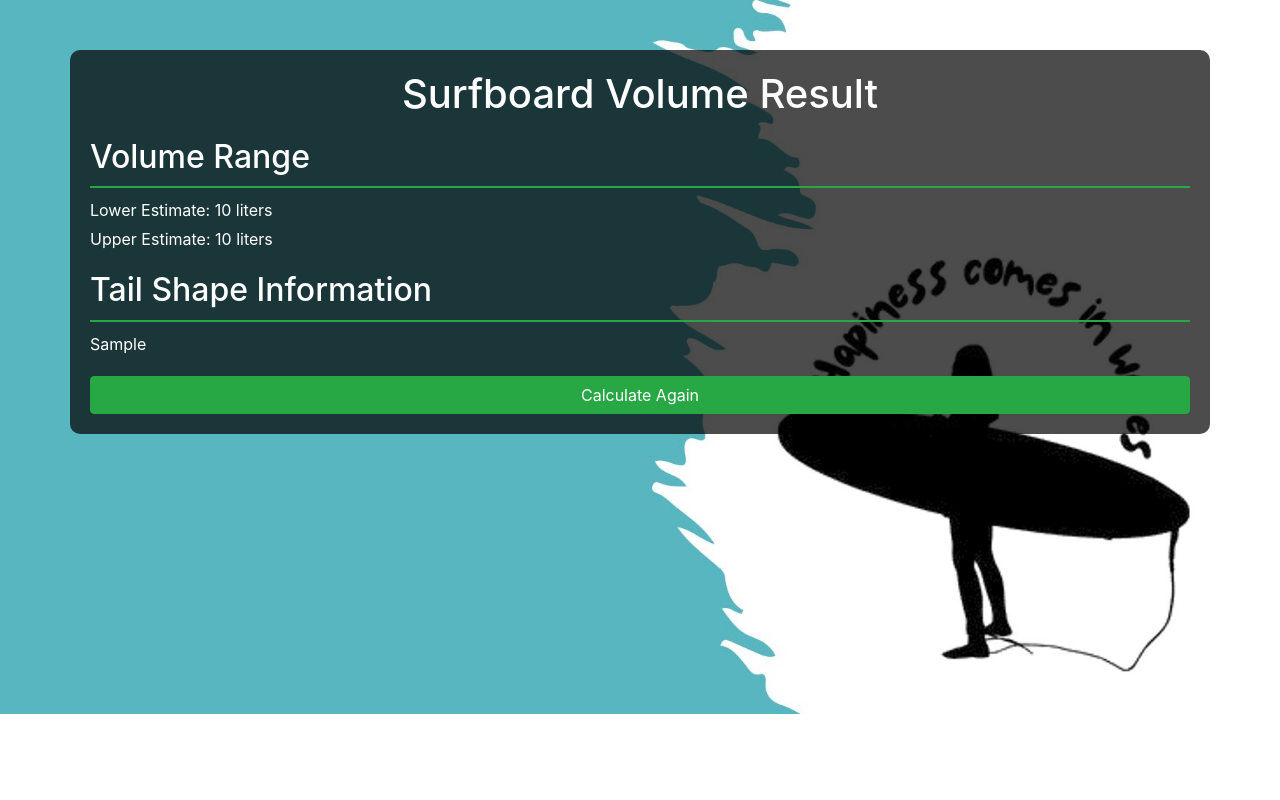
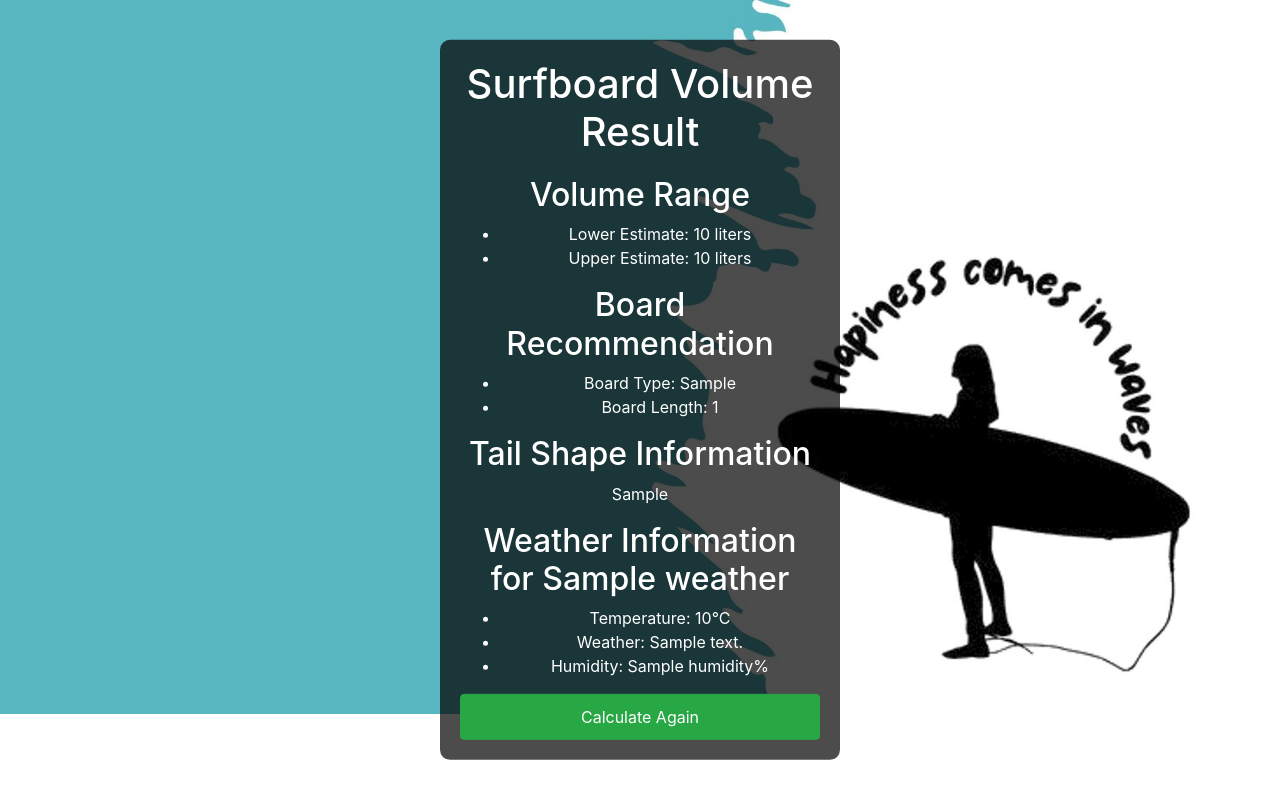
Before and after one commit to Catash37/surfsapp, a Flask app: template templates/result.html in a window 1280 px wide. Run offline with Flask 3, Linux system fonts and the light colour scheme; the template is opened without the code that fills it: most values are stand-ins (such as "Sample title", 1, 10 or a date in 2020); some libraries are stand-ins or nearby versions.

Commit message:
Added Features
Changed app to include board length and type. Using an API to gain current surf conditions and output best board type for those condition.

```diff
--- a/app.py
+++ b/app.py
@@ -5,6 +5,9 @@ from wtforms.validators import DataRequired
 from flask_sqlalchemy import SQLAlchemy
 from flask_bootstrap import Bootstrap
 import requests
+
+# Key for swell forecast API
+key_API ="8e6bc43c-e89b-11ed-92e6-0242ac130002-8e6bc4a0-e89b-11ed-92e6-0242ac130002"
 
 # Initialize the app
 app = Flask(__name__)
@@ -15,6 +18,22 @@ app.config['SQLALCHEMY_TRACK_MODIFICATIONS'] = False
 # Initialize extensions
 db = SQLAlchemy(app)
 Bootstrap(app)
+
+# Create dictionaries for each city
+sydney_coordinates = {
+    'lat': -33.8688,
+    'long': 151.209900
+}
+
+perth_coordinates = {
+    'lat': -31.9514,
+    'long': 115.8617
+}
+
+melbourne_coordinates = {
+    'lat': -37.8136,
+    'long': 144.9631
+}
 
 # Define the model
 class Surfboard(db.Model):
@@ -32,11 +51,12 @@ class Surfboard(db.Model):
     }
 
     TAIL_SHAPES_INFO = {
-        'allround': 'Squash tail: Great for all-around performance.',
-        'control': 'Round tail: Offers smooth turns and better control.',
-        'big': 'Pin tail: Ideal for big waves, provides excellent hold.',
-        'small': 'Swallow tail: Enhances maneuverability in small waves.'
+        'squash': 'Squash tail: Great for all-around performance.',
+        'round': 'Round tail: Offers smooth turns and better control.',
+        'pin': 'Pin tail: Ideal for big waves, provides excellent hold.',
+        'swallow': 'Swallow tail: Enhances maneuverability in small waves.'
     }
+
 
     @classmethod
     def calculate_volume(cls, weight, skill_level):
@@ -48,6 +68,105 @@ class Surfboard(db.Model):
 
         return volume
 
+    # Function to calculate suitable board lengths for user based on their ability and weight
+    def calc_length(x, y):
+        if x == 'beginner' or x == 'progressive':
+            if y <= 55:
+                length = "5'8 - 6'2"
+                return length
+            elif y >= 55 or y <= 72:
+                length = "5'10 - 6'4"
+                return length
+            elif y >= 72 or y <= 82:
+                length = "6'0 - 6'8"
+                return length
+            elif y >= 82:
+                length = "6'4 - 6'10"
+                return length
+        elif x == 'advanced':
+            if y <= 55:
+                length = "5'4 - 6'0"
+                return length
+            elif y >= 55 or y <= 72:
+                length = "5'6 - 6'2"
+                return length
+            elif y >= 72 or y <= 82:
+                length = "5'8 - 6'4"
+                return length
+            elif y >= 82:
+                length = "5'10 - 6'6"
+                return length
+
+    def surfboard_shape_rec(x):
+        if x <= 0.5:
+            board_shape = "Fish/Groveler/Longboard"
+        elif 0.6 <= x <= 1.0:
+            board_shape = "Fish/Shortboard"
+        elif 1.1 <= x <= 1.5:
+            board_shape = "Shortboard"
+        elif 1.6 <= x <= 2.0:
+            board_shape = "Shortboard/Performance Shortboard"
+        elif 2.1 <= x <= 2.5:
+            board_shape = "Performance Shortboard/Step Up"
+        elif 2.6 <= x <= 3.5:
+            board_shape = "Step Up"
+        elif x >= 3.6:
+            board_shape = "Gun/Tow - Goodluck :0"
+        else:
+            board_shape = 'Invalid parameters'
+        return board_shape
+
+    def get_city(x):
+        if x == 'Sydney':
+            location = sydney_coordinates
+        elif x == 'Melbourne':
+            location = melbourne_coordinates
+        elif x == 'Perth':
+            location = perth_coordinates
+        else:
+            location = "Invalid Location"
+        return location
+
+
+
+    def swell(x ,key):
+        import arrow
+        import requests
+
+        lat = x['lat']
+        lng = x['long']
+
+        # Get first hour of today
+        start = arrow.now().floor('day')
+
+        # Get last hour of today
+        end = arrow.now().ceil('day')
+
+        response = requests.get(
+        'https://api.stormglass.io/v2/weather/point',
+        params={
+            'lat': lat,
+            'lng': lng,
+            'params': ','.join(['waveHeight', 'waterTemperature']),
+            'start': start.to('UTC').timestamp(),  # Convert to UTC timestamp
+            'end': end.to('UTC').timestamp()  # Convert to UTC timestamp
+        },
+        headers={
+            'Authorization': key
+        }
+        )
+
+        json_data= response.json()
+
+        # Get the first entry in the dictionary
+        first_entry = json_data['hours'][0]
+
+        # Extract the waveHeight
+        height_swell = first_entry['waveHeight']['sg']
+
+        return height_swell
+
+
 # Define the form
 class SurfboardForm(FlaskForm):
     weight = FloatField('Weight (kg)', validators=[DataRequired()])
@@ -56,12 +175,32 @@ class SurfboardForm(FlaskForm):
         ('progressive', 'Progressive'),
         ('advanced', 'Advanced'),
     ], validators=[DataRequired()])
-    tail_shape = SelectField('What kind of surfboard do you need?', choices=[
-        ('allround', 'All Rounder'),
-        ('control', 'More Control'),
-        ('big', 'Ride Big Waves'),
-        ('small', 'Ride Smaller Waves'),
+    tail_shape = SelectField('Tail Shape', choices=[
+        ('squash', 'Squash Tail'),
+        ('round', 'Round Tail'),
+        ('pin', 'Pin Tail'),
+        ('swallow', 'Swallow Tail'),
     ], validators=[DataRequired()])
+    city = SelectField('Location:', choices=[
+        ('Sydney'),
+        ('Melbourne'),
+        ('Perth')
+    ])
+
+
+def get_weather_data(city):
+    api_key = 'f3337f70ad27b09a847fe7856d3ceaaf'
+    base_url = 'http://api.openweathermap.org/data/2.5/weather'
+    params = {
+        'q': city,
+        'appid': api_key,
+        'units': 'metric'
+    }
+    response = requests.get(base_url, params=params)
+    print(response.url)  # Print the URL for debugging
+    print(response.json())  # Print the JSON response for debugging
+    return response.json()
+
 
 # Define the route
 @app.route('/', methods=['GET', 'POST'])
@@ -72,17 +211,26 @@ def index():
         weight = form.weight.data
         skill_level = form.skill_level.data
         tail_shape = form.tail_shape.data
+        city_ = form.city.data
         city = request.form.get('city')
         original_volume = Surfboard.calculate_volume(weight, skill_level)
         volume_lower = original_volume - 2
         volume_upper = original_volume + 8
+        length = Surfboard.calc_length(skill_level, weight)
+        tail_info = Surfboard.TAIL_SHAPES_INFO.get(tail_shape, 'Unknown tail shape')
+        board_rec = Surfboard.surfboard_shape_rec(Surfboard.swell(Surfboard.get_city(city_), key_API))
 
-        tail_info = Surfboard.TAIL_SHAPES_INFO.get(tail_shape, 'Unknown tail shape')
+        if city:
+            weather_data = get_weather_data(city)
+            if weather_data.get('cod') != 200:  # Check if the response contains an error code
+                error = weather_data.get('message', 'Error fetching weather data')
+            else:
+                weather = weather_data
 
-        return render_template('result.html', volume_lower=volume_lower, volume_upper=volume_upper, tail_info=tail_info,  error=error)
+        return render_template('result.html', volume_lower=volume_lower, volume_upper=volume_upper, length=length, tail_info=tail_info, board_rec=board_rec, error=error)
     return render_template('calculate.html', form=form)
 
 if __name__ == '__main__':
     with app.app_context():
         db.create_all()
-    app.run(host='0.0.0.0', debug=True)
+    app.run(debug=True)
--- a/templates/calculate.html
+++ b/templates/calculate.html
@@ -45,6 +45,10 @@
                 {{ form.tail_shape.label(class="form-control-label") }}
                 {{ form.tail_shape(class="form-control") }}
             </div>
+            <div class="form-group">
+                {{ form.city.label(class="form-control-label") }}
+                {{ form.city(class="form-control") }}
+            </div>
             <button type="submit" class="btn btn-primary btn-block">Calculate</button>
         </form>
     </div>
--- a/templates/result.html
+++ b/templates/result.html
@@ -1,47 +1,58 @@
-<!doctype html>
+<!DOCTYPE html>
 <html lang="en">
 <head>
-    <meta charset="utf-8">
-    <meta name="viewport" content="width=device-width, initial-scale=1, shrink-to-fit=no">
+    <meta charset="UTF-8">
+    <meta name="viewport" content="width=device-width, initial-scale=1.0">
     <title>Surfboard Volume Result</title>
     <link rel="stylesheet" href="https://stackpath.bootstrapcdn.com/bootstrap/4.3.1/css/bootstrap.min.css">
     <style>
         body {
             background-image: url("{{ url_for('static', filename='wallpaper.jpeg') }}");
-            background-size: cover;
+            background-size: 100% auto;
             background-repeat: no-repeat;
             color: #fff;
+            margin: 0;
+            padding: 0;
+            height: 100vh;
+            position: relative;
         }
         .container {
             background-color: rgba(0, 0, 0, 0.7);
             padding: 20px;
             border-radius: 10px;
-            margin-top: 50px;
+            width: 100%;
+            max-width: 400px;
+            text-align: center;
+            position: absolute;
+            top: 50%;
+            left: 50%;
+            transform: translate(-50%, -50%);
         }
         h1 {
-            text-align: center;
             margin-bottom: 20px;
+        }
+        .form-group {
+            margin-bottom: 20px;
+        }
+        .form-control-label {
+            display: block;
+            text-align: left;
+            margin-bottom: 5px;
+        }
+        .form-control {
+            width: 100%;
+            padding: 10px;
+            border: 1px solid #ced4da;
+            border-radius: 5px;
         }
         .btn-primary {
             background-color: #28a745;
             border-color: #28a745;
-        }
-        ul {
-            list-style-type: none;
-            padding: 0;
-        }
-        li {
-            margin: 5px 0;
-        }
-        .section {
-            margin-bottom: 20px;
-        }
-        .section h2 {
-            border-bottom: 2px solid #28a745;
-            padding-bottom: 10px;
-            margin-bottom: 10px;
+            width: 100%;
+            padding: 10px;
         }
     </style>
+
 </head>
 <body>
     <div class="container">
@@ -54,13 +65,35 @@
                 <li>Upper Estimate: {{ volume_upper | int }} liters</li>
             </ul>
         </div>
-
+        <div class="section">
+            <h2>Board Recommendation</h2>
+            <ul>
+                <li>Board Type: {{ board_rec }} </li>
+                <li>Board Length: {{ length }} </li>
+            </ul>
+        </div>
         <div class="section">
             <h2>Tail Shape Information</h2>
             <p>{{ tail_info }}</p>
         </div>
 
-        <a href="{{ url_for('index') }}" class="btn btn-primary btn-block">Calculate Again</a>
+        {% if error %}
+            <div class="section">
+                <h2 class="text-danger">Error</h2>
+                <p class="text-danger">{{ error }}</p>
+            </div>
+        {% elif weather %}
+            <div class="section">
+                <h2>Weather Information for {{ weather.name }}</h2>
+                <ul>
+                    <li>Temperature: {{ weather.main.temp }}°C</li>
+                    <li>Weather: {{ weather.weather[0].description }}</li>
+                    <li>Humidity: {{ weather.main.humidity }}%</li>
+                </ul>
+            </div>
+        {% endif %}
+
+        <a href="{{ url_for('index') }}" class="btn btn-primary">Calculate Again</a>
     </div>
 </body>
 </html>
```
